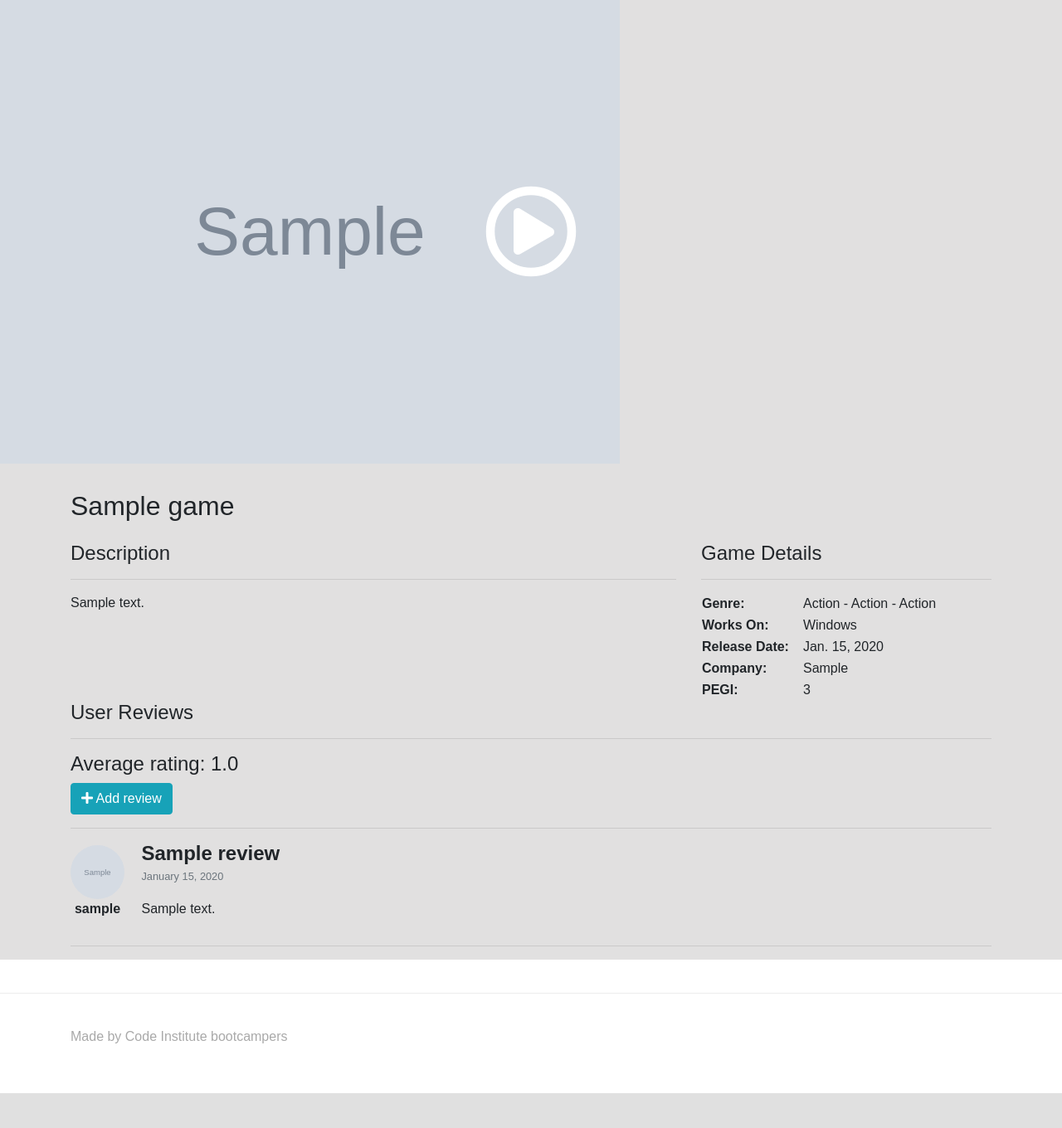
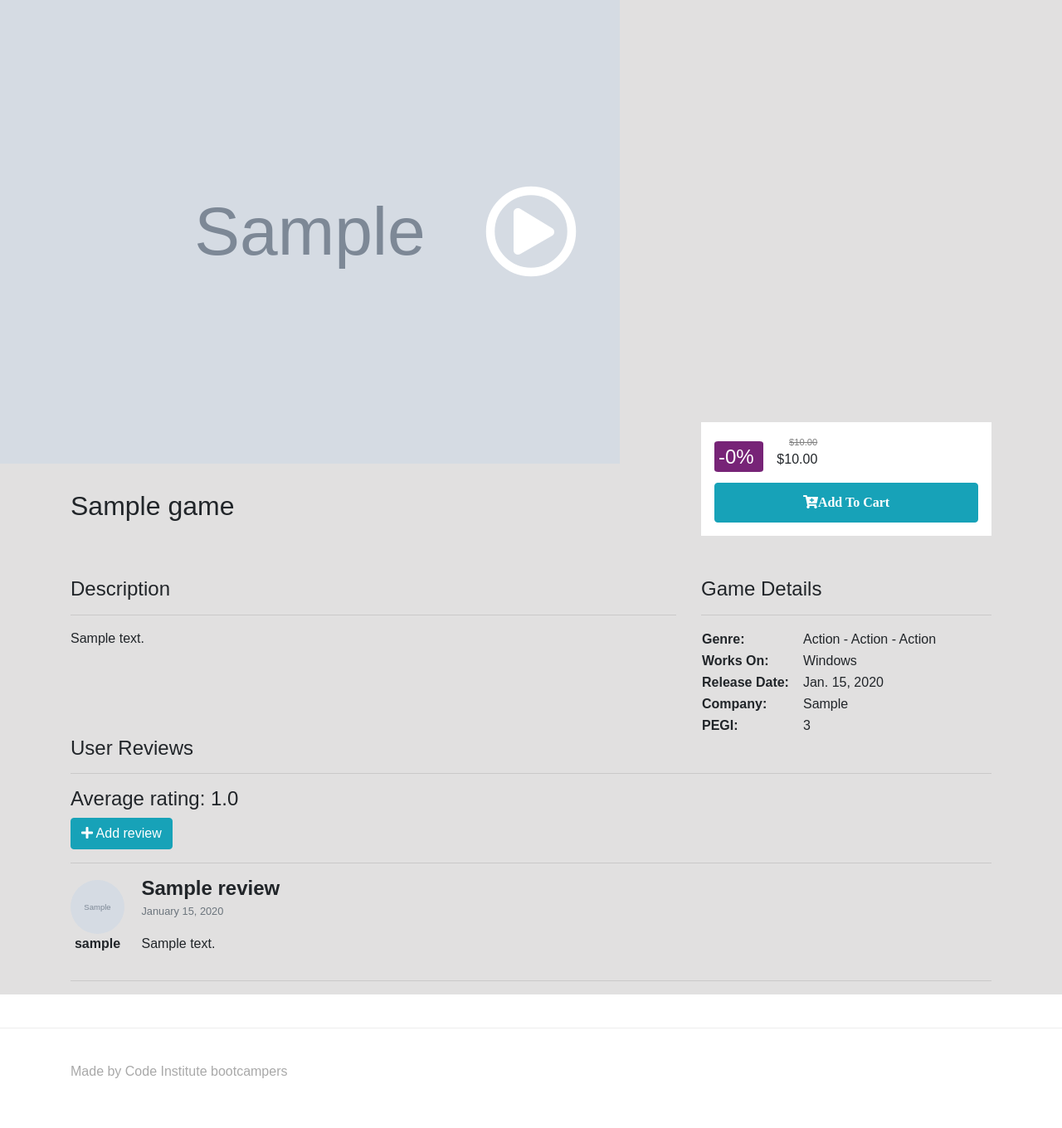
Before and after one commit to marty-wickham/milestone-project4, a Django app: page /products/1/ in a window 1280 px wide. Shown: the part 57-1417 px from the top of the page at 83% size. Before the commit the page ends 1375 px from the top, so only its background shows below. Run offline with Django 3.2, Linux system fonts and the light colour scheme; tables that the repository leaves empty hold one stand-in row (values such as "Sample post"); grey boxes marked "Sample" are stand-in pictures; some libraries are stand-ins or nearby versions.

Commit message:
Adding product action to game-details.html

```diff
--- a/products/templates/products/game-details.html
+++ b/products/templates/products/game-details.html
@@ -15,9 +15,31 @@
 <div class="container-fluid">
 	<div class="container">
 		<div class="row">
-			<div class="col-12">
+			<div class="col-md-8">
 				<h2 class="title-padding">{{ game.name }}</h2>
 			</div>
+            <div class="col-md-4">
+                <div class="flag">
+                    {% if game.sale_price %}
+                        <span class="discount-tag">
+                            -{{ game.discount }}%
+                        </span>
+                        <div class="price-tag">
+                            <strike class="full-price">${{ game.price }}</strike>
+                            <p class="sale-price">${{ game.sale_price }}</p>
+                        </div>
+                    {% else %}
+                        <p class="price">${{ game.price }}</p>
+                    {% endif %}
+                    <form method="post" action="{% url 'add_to_cart' game.id %}">
+                        {% csrf_token %}
+                        <input name="quantity" type="number" value="1" class="form-control panel-input">
+                        <button class="btn cart-btn-l btn-info" type="submit">
+                            <i class="fas fa-cart-plus">Add To Cart</i>
+                        </button>
+                    </form>
+                </div>
+            </div>
 			<div class="col-md-8">
 				<h4>Description</h4>
 				<hr>
--- a/static/css/custom.css
+++ b/static/css/custom.css
@@ -167,20 +167,20 @@ footer {
     display: inline-block;
 }
 
-.cart-btn {
+.cart-btn-alt {
     color: #a0d61e;
     border-color: #a0d61e;
     /* display: none; */
 }
 
-.cart-btn:hover {
+.cart-btn-alt:hover {
     color:#ddd;
     background-color: #a0d61e;
     transform: scale(1.1);
     transition: 200ms;
 }
 
-.sale-tag {
+.discount-tag-alt {
     background-color: #772477;
     color: white;
     border-radius: 8%;
@@ -190,7 +190,7 @@ footer {
     float: right;
 }
 
-.price-tag {
+.price-tag-alt {
     margin-right: .5rem;
     float: right;
 }
@@ -352,3 +352,36 @@ a:hover {
     margin-bottom: 0;
     font-weight: 600;
 }
+
+.flag {
+    position: relative;
+    top: -50px;
+    background-color: #fff;
+    padding: 1rem;
+}
+
+.discount-tag {
+    background-color: #772477;
+    color: white;
+    border-radius: 8%;
+    padding: 5px;
+    font-size: 1.5rem;
+    margin-right: 1rem;
+}
+
+.price-tag {
+    display: inline-block;
+}
+
+.cart-btn-l {
+    width: 100%;
+    height: 3rem;
+}
+
+.full-price {
+
+}
+
+.sale-price {
+
+}
--- a/static/js/script.js
+++ b/static/js/script.js
@@ -1,5 +1,24 @@
 $(document).ready(function() {
-    var hover = true
+    var hover = true;
+
+    $(".box").click(function() {
+        if(hover === true) {
+            hover = false;
+            console.log("hover is " + hover)
+            // var rating = $(this).atrr("id");
+
+             // $("#id_rating").val(rating);
+             return hover
+        } else {
+            hover = true;
+            console.log("hover is " + hover)
+            return hover
+        }
+
+
+    });
+    console.log("hover is " + hover)
+
 
     if (hover === true) {
         $("#1").mouseenter(function() {
@@ -28,17 +47,9 @@ $(document).ready(function() {
 
         $("#star-container").mouseleave(function() {
             $(".box").removeClass("highlight");
-        })
+        });
     }
 
-
-
-    $(".box").click(function() {
-        hover = false;
-        var rating = $(this).atrr("id");
-
-        $("#id_rating").val(rating);
-    });
 
     display = false;
 
```
